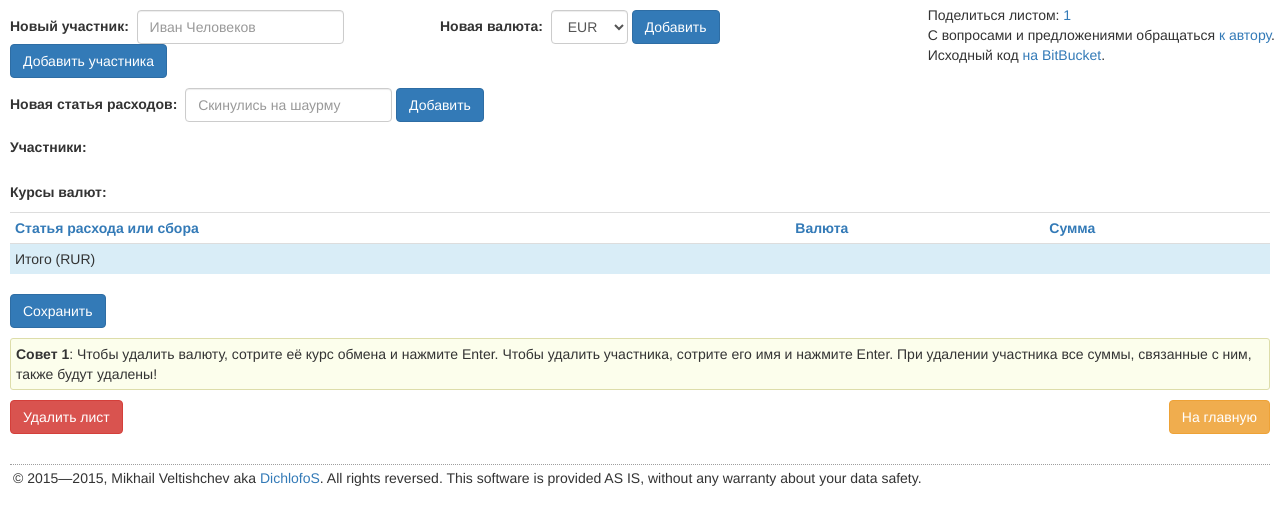
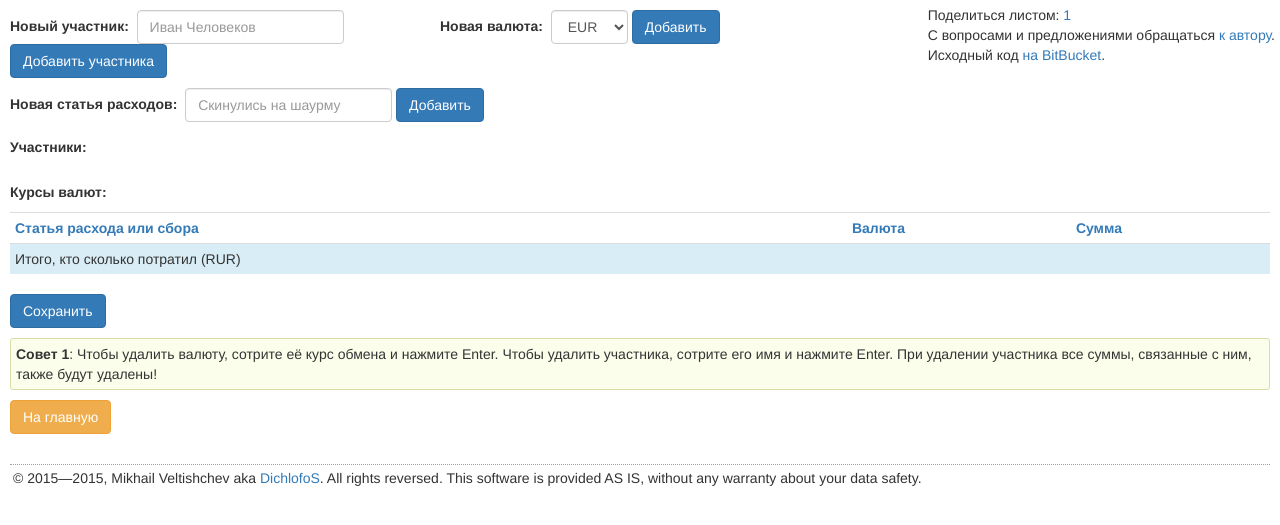
Before and after one commit to dichlofos/financial-equalizer, a PHP site: page /?sheet_id=1 in a window 1280 px wide. Shown: the top 525 px of the page. Run offline with PHP 8.4, Linux system fonts and the light colour scheme; the visitor is signed in with stand-in values (Sample User, id 1).

Commit message:
Do not delete sheets.

```diff
--- a/index.php
+++ b/index.php
@@ -46,11 +46,6 @@ function fe_load_sheet($sheet_id) {
     }
     $sheet_data = file_get_contents($name);
     return json_decode($sheet_data, true);
-}
-
-
-function fe_delete_sheet($sheet_id) {
-    rename("data/$sheet_id.json", "data/$sheet_id.deleted.json");
 }
 
 
@@ -114,7 +109,7 @@ function fe_print_transaction_input($members, $transaction_id, $transaction, $tr
         $charge_int = fe_get_charge($transaction, $member_id);
         $transaction_sum += $charge_int;
         echo "<input class=\"form-control input-sm amount\" name=\"tr${transaction_id}_${member_id}\" value=\"$charge_int\" type=\"text\"
-            title=\"Сумма в указанной валюте\" />";
+            title=\"Сколько потратил данный участник в указанной валюте\" />";
         $member_spent = fe_get_spent($transaction, $member_id);
         $spent_class = "no-use";
         if ($member_spent > 0.01 && $member_spent < 0.99) {
@@ -261,7 +256,7 @@ function fe_edit_sheet($sheet_id) {
         }
         // Total
         echo "<tr class=\"info\">";
-        echo "<td>Итого (RUR)</td>";
+        echo "<td>Итого, кто сколько потратил (RUR)</td>";
         echo "<td>&nbsp;</td>";
         foreach ($members as $member_id => $member_name) {
             $member_sum = $member_sums[$member_id];
@@ -295,16 +290,8 @@ function fe_edit_sheet($sheet_id) {
     </div>
 
     <div class="row">
-        <div class="col-md-6">
-        <form method="post" class="form-inline" action="<?php echo $PHP_SELF; ?>?action=delete_sheet">
-            <div class="form-group">
-                <input type="hidden" name="sheet_id" value="<?php echo $sheet_id; ?>" />
-                <button type="submit" class="btn btn-danger">Удалить лист</button>
-            </div>
-        </form>
-        </div>
-        <div class="col-md-6">
-            <form method="post" class="form-inline" style="text-align: right" action="/?action=clear_session">
+        <div class="col-md-12">
+            <form method="post" class="form-inline" action="/?action=clear_session">
                 <div class="form-group">
                     <button type="submit" class="btn btn-warning">На главную</button>
                 </div>
@@ -407,10 +394,6 @@ if ($action == "new_sheet") {
     fe_save_sheet($sheet_id, $sheet_data);
     header("Location: /?sheet_id=$sheet_id");
     exit();
-} elseif ($action == "delete_sheet") {
-    fe_delete_sheet($sheet_id);
-    header("Location: /");
-    exit();
 } elseif ($action == "clear_session") {
     $_SESSION["sheet_id"] = "";
     header("Location: /");
```
